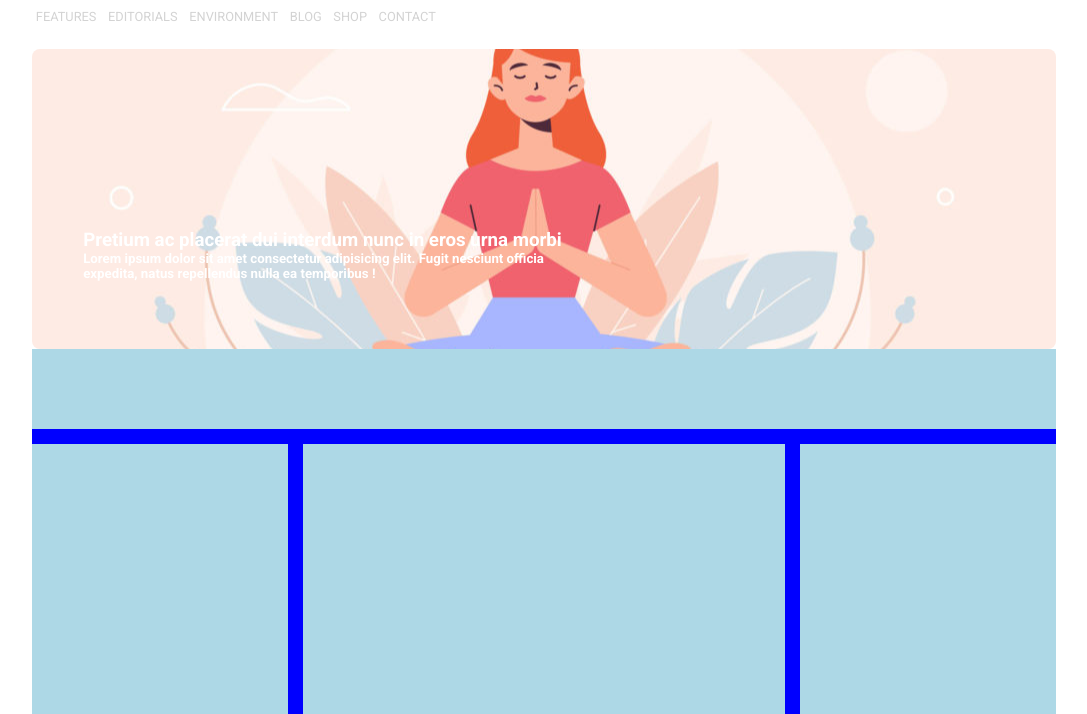
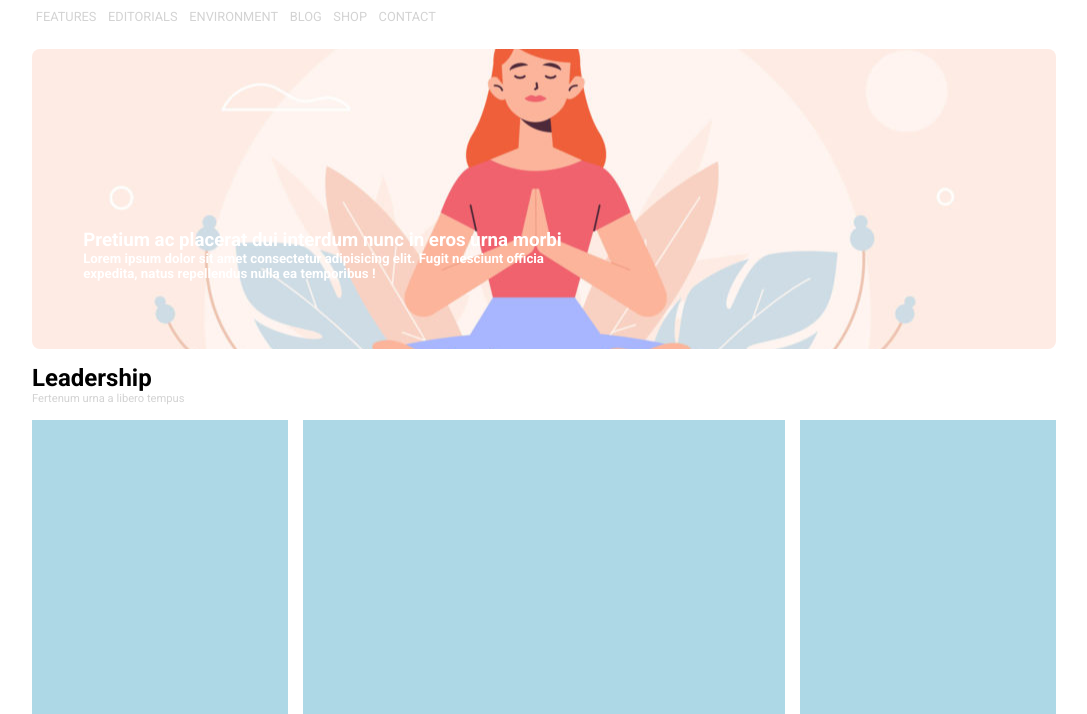
Before and after one commit to filauro1989/htmlcss-wp, a plain HTML site: page index.html in a window 1280 px wide. Shown: the part 86-800 px from the top of the page, without its empty margins (96-1183 px from the left). Drawn offline with Linux system fonts and the light colour scheme.

Commit message:
inserimento Main header

```diff
--- a/css/style.css
+++ b/css/style.css
@@ -7,6 +7,7 @@
 body {
     font-size: 100%;
     font-family: 'Roboto', sans-serif;
+    color: lightgray;
 }
 
 .clearfix::after {
@@ -64,14 +65,17 @@ body {
 }
 
 .main-container {
-    background-color: blue;
     margin-bottom: 10px;
 }
 
 .main-container-header{
-    height: 80px;
-    background-color: lightblue;
-    margin-bottom: 15px;
+    margin: 15px 0;
+}
+.main-container-header p{
+    font-size: 0.7em;
+}
+.main-container-header h2 {
+    color: black;
 }
 
 .col {
--- a/index.html
+++ b/index.html
@@ -64,7 +64,10 @@
 
         <div class="main-container clearfix">
 
-            <div class="main-container-header"></div>
+            <div class="main-container-header">
+                <h2>Leadership</h2>
+                <p>Fertenum urna a libero tempus</p>
+            </div>
 
             <div class="col"></div>
             <div class="col col-central"></div>
```
